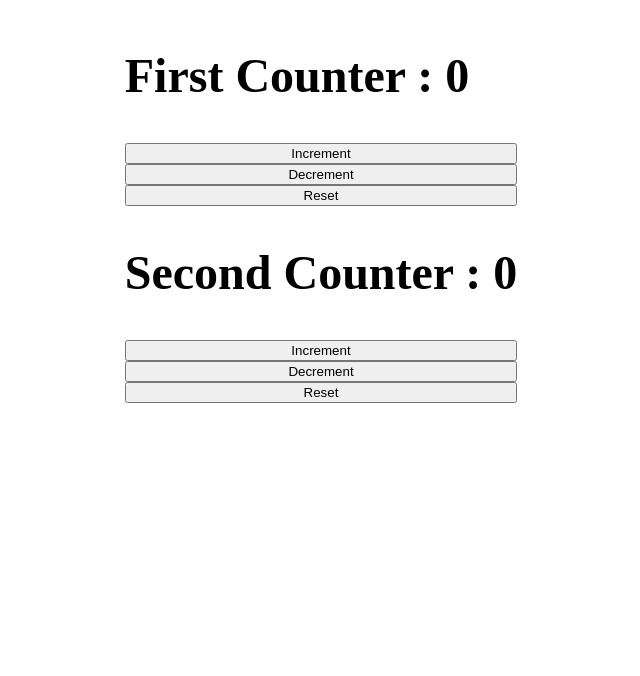
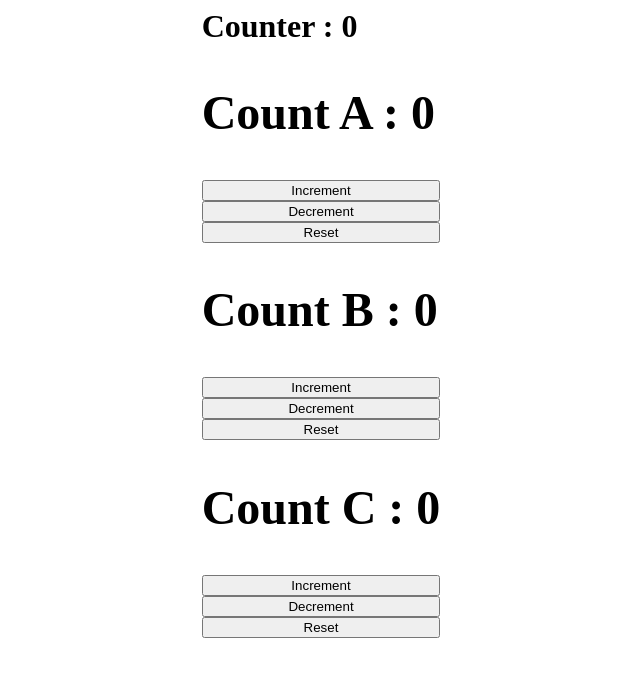
Before and after one commit to parveshnarwal/React-Demo-App, a React (Create React App) app: page / in a window 1280 px wide. Shown: the top 676 px of the page, without its empty margins (319-959 px from the left). Built offline with nearby package versions, Linux system fonts and the light colour scheme.

Commit message:
Using useReducer with useContext

```diff
--- a/src/App.js
+++ b/src/App.js
@@ -1,4 +1,4 @@
-import React from "react"
+import React, { useReducer } from "react"
 import HookCounter from "./component/Basics/HookCounter"
 import HookCounterAdvance from "./component/Basics/HookCounterAdvance"
 import HookCounterWithStateAsArray from "./component/Basics/HookCounterWithStateAsArray"
@@ -6,23 +6,57 @@ import HookCounterWithStateAsObject from "./component/Basics/HookCounterWithStat
 import HookMouse from "./component/useEffectHooks/HookMouse"
 import IntervalHookCounter from "./component/useEffectHooks/IntervalHookCounter"
 import MouseContainer from "./component/useEffectHooks/MouseContainer"
-import ComponentC from "./component/useContextHooks/ComponentC"
+//import ComponentC from "./component/useContextHooks/ComponentC"
 import Counter from "./component/useReducer/Counter"
 import CounterWithComplexState from "./component/useReducer/CounterWithComplexState"
 import CounterWithComplexStateAndAction from "./component/useReducer/CounterWithComplexStateAndAction"
 import MultipleCounters from "./component/useReducer/MultipleCounters"
 import UsingMultipleUseReducers from "./component/useReducer/UsingMultipleUseReducers"
+import ComponentA from './component/useReducerWithuseContext/ComponentA'
+import ComponentB from "./component/useReducerWithuseContext/ComponentB"
+import ComponentC from "./component/useReducerWithuseContext/ComponentC"
 
 export const UserContext = React.createContext()
 
+export const CounterContext = React.createContext()
+
+const initialState = 0
+
+const reducer = (state, action) => {
+
+  switch (action) {
+    case 'INCREMENT':
+      return state + 1
+
+    case 'DECREMENT':
+      return state - 1
+
+    case 'RESET':
+      return initialState
+
+    default:
+      return state
+  }
+}
+
+
 
 const App = () => {
+
+  const [count, dispatch] = useReducer(reducer, initialState)
+
   return (
     <>
-      {/* <UserContext.Provider value={'Parvesh'}>
+      <CounterContext.Provider
+      value={{
+        countState: count,
+        countDispatch: dispatch
+      }}>
+        Counter : {count}
+        <ComponentA />
+        <ComponentB />
         <ComponentC />
-      </UserContext.Provider> */}
-      <UsingMultipleUseReducers/>
+      </CounterContext.Provider>
     </>
   )
 }
--- /dev/null
+++ b/src/component/useReducerWithuseContext/ComponentA.js
@@ -0,0 +1,19 @@
+import React, {useContext} from 'react'
+import { CounterContext } from '../../App'
+
+const ComponentA = () => {
+
+const contextValue = useContext(CounterContext)
+console.log(contextValue)
+
+    return (
+        <div>
+            <h2>Count A : {contextValue.countState}</h2>
+            <button onClick={() => contextValue.countDispatch('INCREMENT')}>Increment</button>
+            <button onClick={() => contextValue.countDispatch('DECREMENT')}>Decrement</button>
+            <button onClick={() => contextValue.countDispatch('RESET')}>Reset</button>
+        </div>
+    )
+}
+
+export default ComponentA
--- /dev/null
+++ b/src/component/useReducerWithuseContext/ComponentB.js
@@ -0,0 +1,18 @@
+import React, {useContext} from 'react'
+import { CounterContext } from '../../App'
+
+const ComponentB = () => {
+
+    const contextValue = useContext(CounterContext)
+
+    return (
+        <div>
+            <h2>Count B : {contextValue.countState}</h2>
+            <button onClick={() => contextValue.countDispatch('INCREMENT')}>Increment</button>
+            <button onClick={() => contextValue.countDispatch('DECREMENT')}>Decrement</button>
+            <button onClick={() => contextValue.countDispatch('RESET')}>Reset</button>
+        </div>
+    )
+}
+
+export default ComponentB
--- /dev/null
+++ b/src/component/useReducerWithuseContext/ComponentC.js
@@ -0,0 +1,18 @@
+import React, {useContext} from 'react'
+import { CounterContext } from '../../App'
+
+const ComponentC = () => {
+
+    const contextValue = useContext(CounterContext)
+
+    return (
+        <div>
+            <h2>Count C : {contextValue.countState}</h2>
+            <button onClick={() => contextValue.countDispatch('INCREMENT')}>Increment</button>
+            <button onClick={() => contextValue.countDispatch('DECREMENT')}>Decrement</button>
+            <button onClick={() => contextValue.countDispatch('RESET')}>Reset</button>
+        </div>
+    )
+}
+
+export default ComponentC
```
